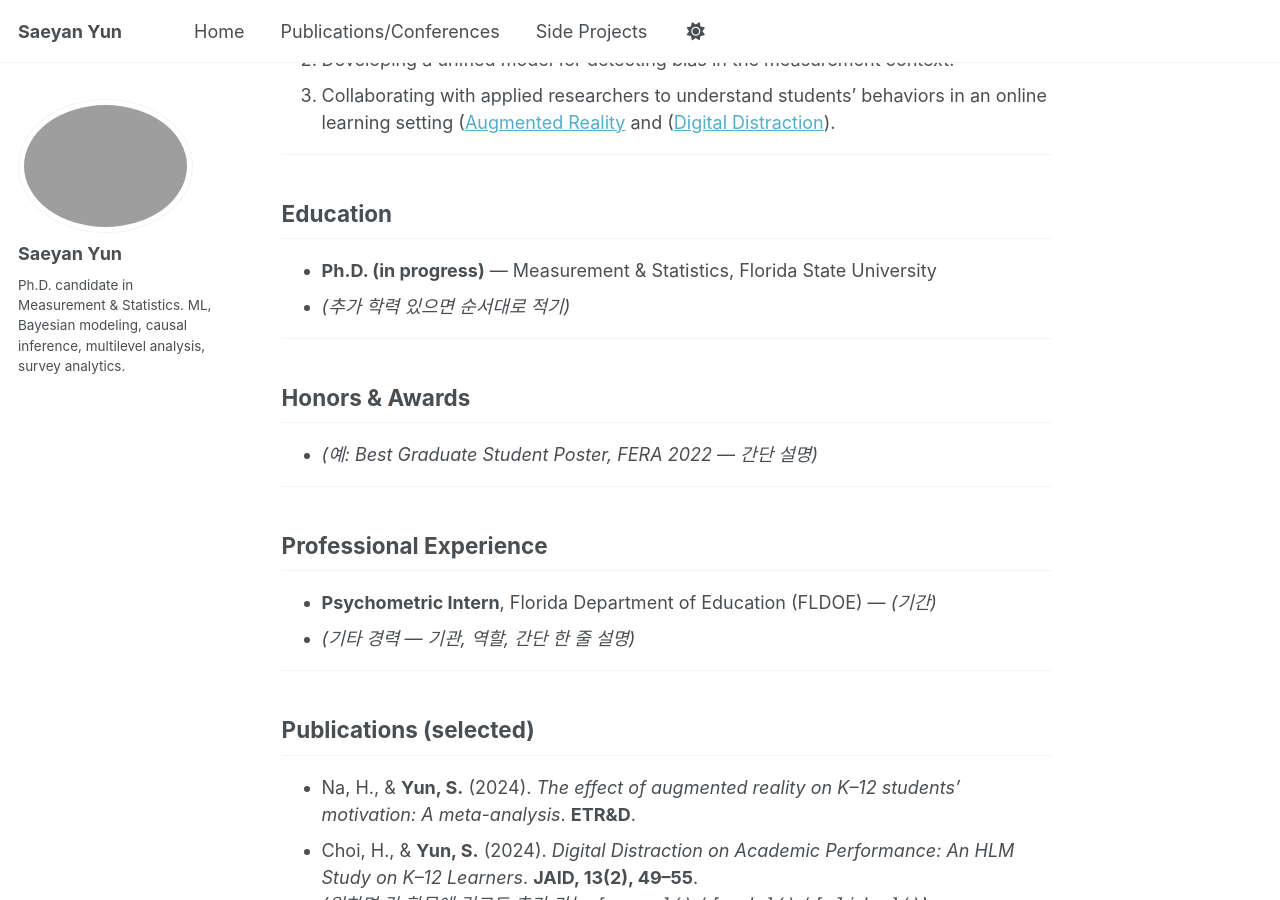
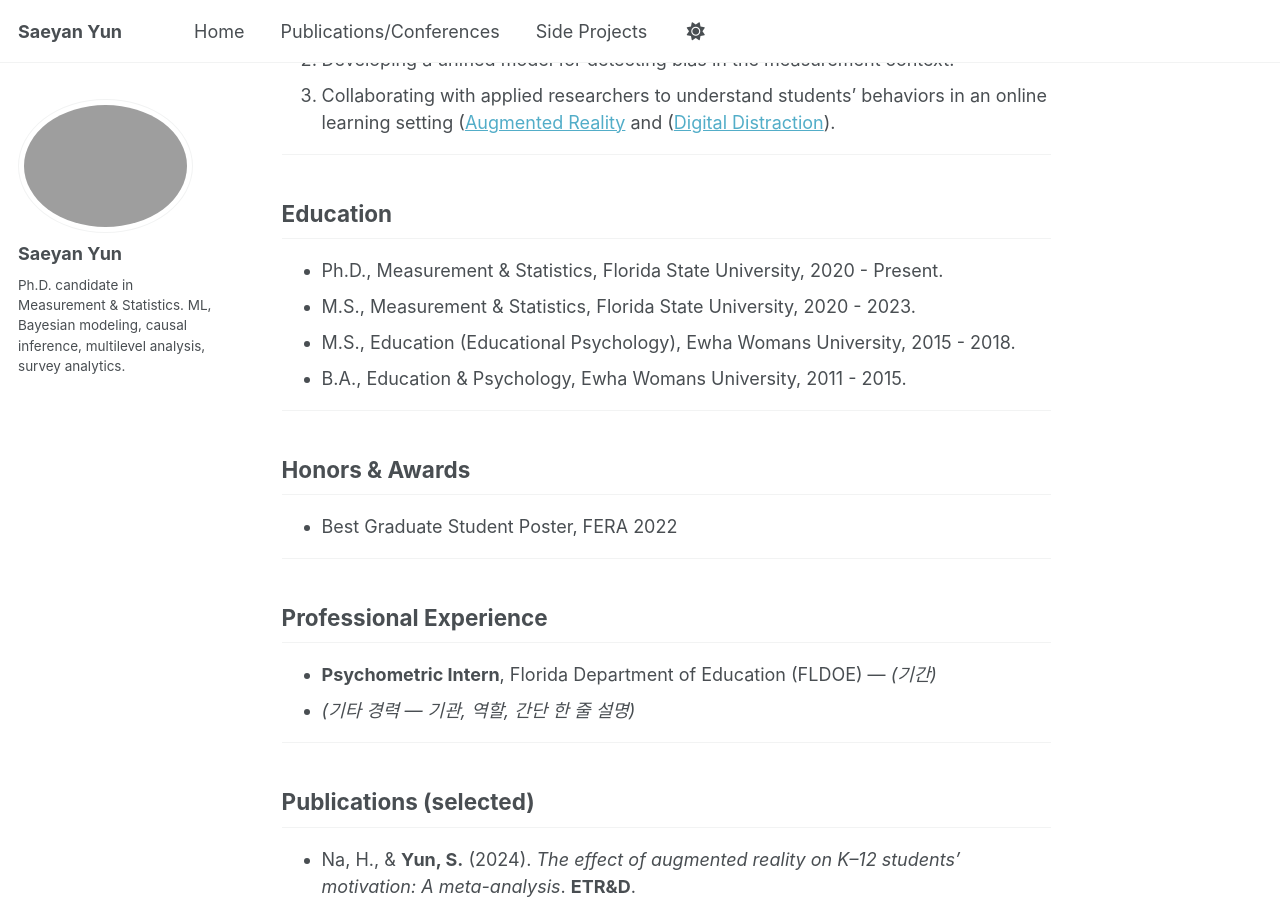
Before and after one commit to saeyanyun/saeyanyun.github.io, a Jekyll site: the page built from index.md, in a window 1280 px wide and 900 px high, scrolled down 539 px. Built offline with Jekyll 4.4.1, drawn with Linux system fonts in a browser that asks for light colours; a script that is not in the unit is left out.

Commit message:
Update index.md

```diff
--- a/index.md
+++ b/index.md
@@ -21,13 +21,15 @@ I am currently working with [Dr. Betsy Jane Becker](https://scholar.google.com/c
 ---
 
 ## Education
-- **Ph.D. (in progress)** — Measurement & Statistics, Florida State University
-- *(추가 학력 있으면 순서대로 적기)*
+- Ph.D., Measurement & Statistics, Florida State University, 2020 - Present.
+- M.S., Measurement & Statistics, Florida State University, 2020 - 2023.
+- M.S., Education (Educational Psychology), Ewha Womans University, 2015 - 2018.
+- B.A., Education & Psychology, Ewha Womans University, 2011 - 2015.
 
 ---
 
 ## Honors & Awards
-- *(예: Best Graduate Student Poster, FERA 2022 — 간단 설명)*
+- Best Graduate Student Poster, FERA 2022
 
 ---
 
```
